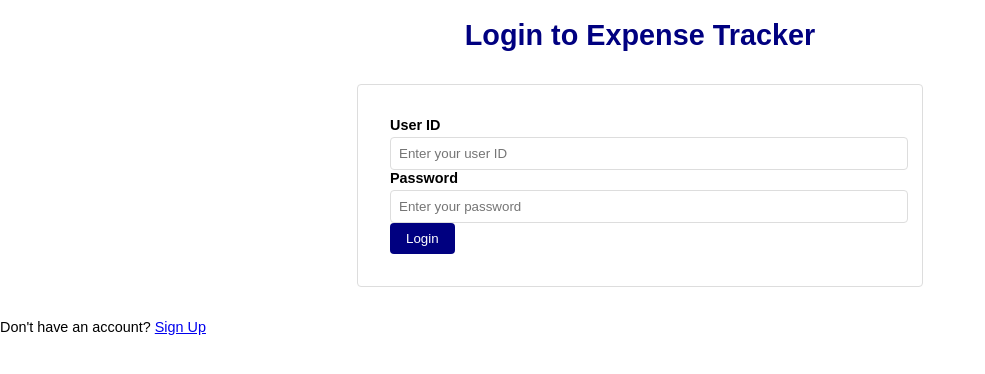
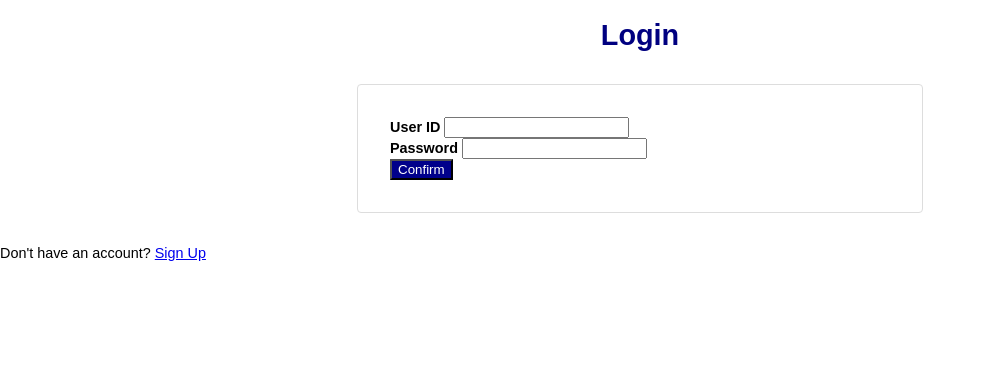
Before and after one commit to msu-denver/project-3-jayar-budgeting, a Flask app: template src/templates/login.html in a window 1280 px wide. Shown: the top 374 px of the page, without its empty margins (0-985 px from the left). Run offline with Flask 3, Linux system fonts and the light colour scheme; the template is opened without the code that fills it: values that come from a table or form of the project are taken from there, others are empty.

Commit message:
Update login.html

```diff
--- a/src/templates/login.html
+++ b/src/templates/login.html
@@ -1,35 +1,45 @@
 {% extends 'base.html' %}
+{% block title %}Login - Expense Budgeting{% endblock %}
+
 {% block main %}
-    <div class="container mt-5">
-        <h1 class="mb-4">Login to Expense Tracker</h1>
-        <div class="card p-4 shadow-sm">
-            <form action="" method="POST" novalidate>
+    <div class="form-container">
+        <h1>Login</h1>
+        {% with messages = get_flashed_messages() %}
+            {% if messages %}
+                {% for message in messages %}
+                    <div class="flash-message">{{ message }}</div>
+                {% endfor %}
+            {% endif %}
+        {% endwith %}
+
+        <form action="{{ url_for('login') }}" method="POST" novalidate>
             {{ form.hidden_tag() }}
-                <div class="mb-3">
-                    {{ form.id.label(class="form-label") }}
-                    {{ form.id(size=15, class="form-control", placeholder="Enter your user ID") }}
+            <div class="form-group">
+                {{ form.id.label }}
+                {{ form.id(class="form-input") }}
                 {% if form.id.errors %}
                     {% for error in form.id.errors %}
-                            <div class="text-danger">{{ error }}</div>
+                        <span class="error">{{ error }}</span>
                     {% endfor %}
                 {% endif %}
             </div>
 
-                <div class="mb-3">
-                    {{ form.passwd.label(class="form-label") }}
-                    {{ form.passwd(size=30, class="form-control", placeholder="Enter your password") }}
+            <div class="form-group">
+                {{ form.passwd.label }}
+                {{ form.passwd(class="form-input") }}
                 {% if form.passwd.errors %}
                     {% for error in form.passwd.errors %}
-                            <div class="text-danger">{{ error }}</div>
+                        <span class="error">{{ error }}</span>
                     {% endfor %}
                 {% endif %}
             </div>
 
-                <button type="submit" class="btn btn-primary w-100">Login</button>
+            <div class="form-group">
+                {{ form.submit(class="submit-button") }}
+            </div>
         </form>
-            <div class="mt-3 text-center">
+        <div class="signup-link">
             <p>Don't have an account? <a href="{{ url_for('signup') }}">Sign Up</a></p>
         </div>
     </div>
-    </div>
 {% endblock %}
```
Lines whose indentation alone changed are shown as unchanged.
